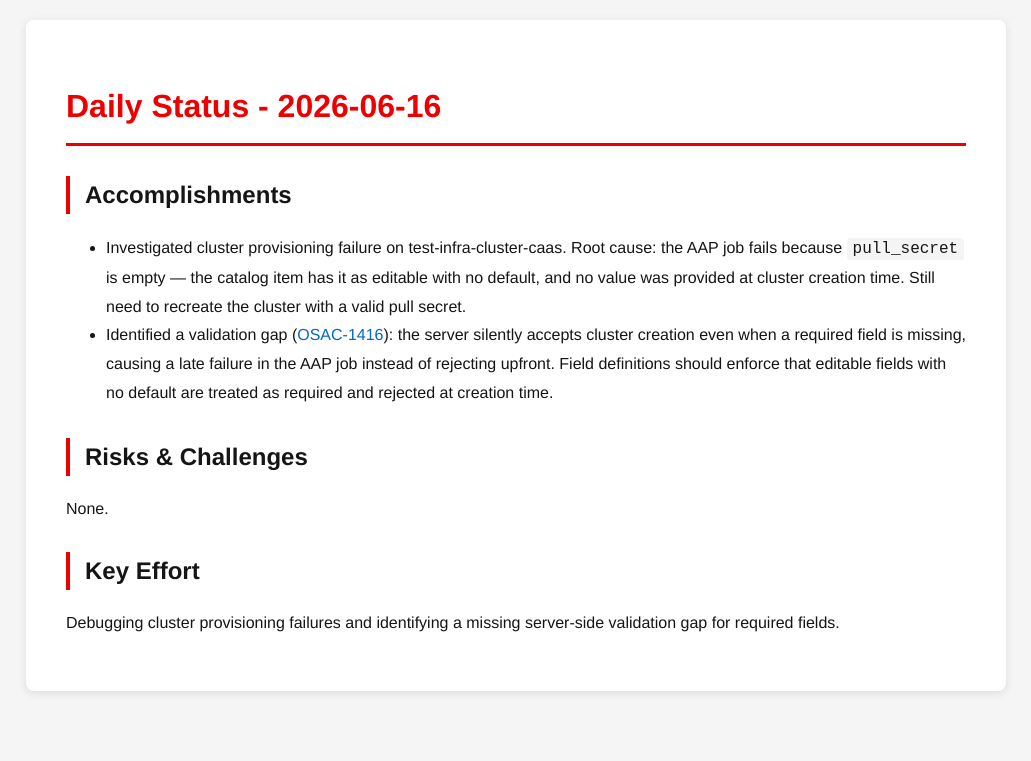
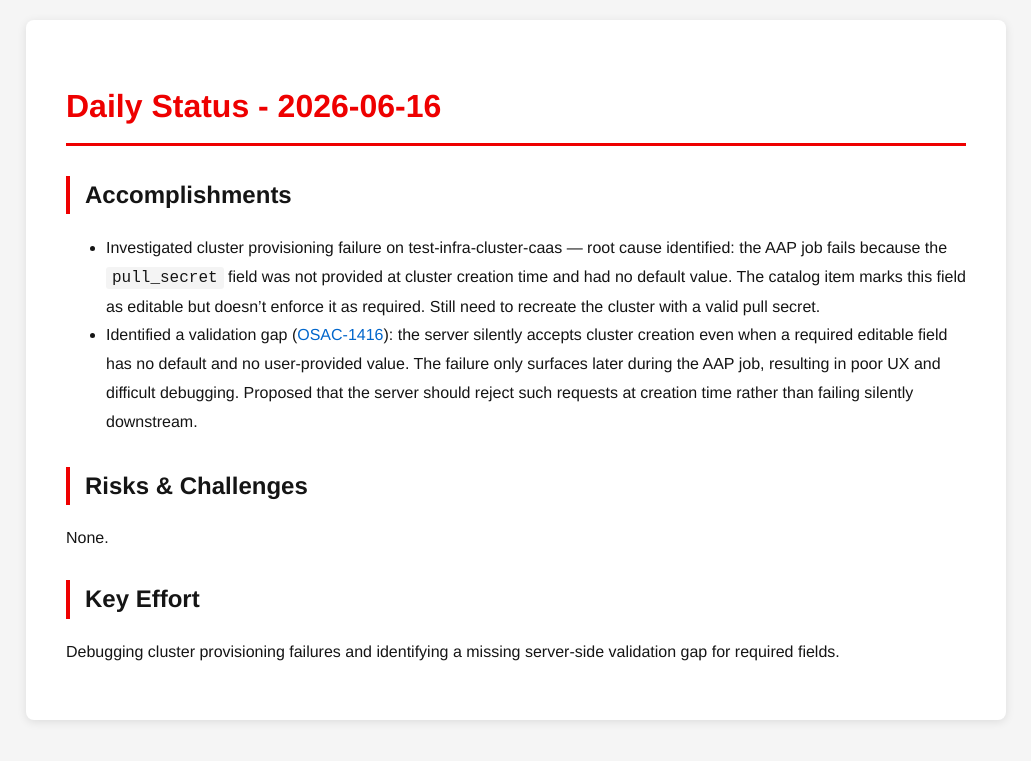
Before and after one commit to tzvatot/daily-status, a Jekyll site: the page built from 2026-06-16.md, in a window 1280 px wide. Shown: the top 761 px of the page, without its empty margins (124-1155 px from the left). Built offline with Jekyll 4.4.1, drawn with Linux system fonts in a browser that asks for light colours.

Commit message:
Daily status update - 2026-06-16

```diff
--- a/2026-06-16.md
+++ b/2026-06-16.md
@@ -7,8 +7,8 @@ date: 2026-06-16
 # Daily Status - 2026-06-16
 
 ## Accomplishments
-- Investigated cluster provisioning failure on test-infra-cluster-caas. Root cause: the AAP job fails because `pull_secret` is empty — the catalog item has it as editable with no default, and no value was provided at cluster creation time. Still need to recreate the cluster with a valid pull secret.
-- Identified a validation gap ([OSAC-1416](https://redhat.atlassian.net/browse/OSAC-1416)): the server silently accepts cluster creation even when a required field is missing, causing a late failure in the AAP job instead of rejecting upfront. Field definitions should enforce that editable fields with no default are treated as required and rejected at creation time.
+- Investigated cluster provisioning failure on test-infra-cluster-caas — root cause identified: the AAP job fails because the `pull_secret` field was not provided at cluster creation time and had no default value. The catalog item marks this field as editable but doesn't enforce it as required. Still need to recreate the cluster with a valid pull secret.
+- Identified a validation gap ([OSAC-1416](https://redhat.atlassian.net/browse/OSAC-1416)): the server silently accepts cluster creation even when a required editable field has no default and no user-provided value. The failure only surfaces later during the AAP job, resulting in poor UX and difficult debugging. Proposed that the server should reject such requests at creation time rather than failing silently downstream.
 
 ## Risks & Challenges
 None.
```
